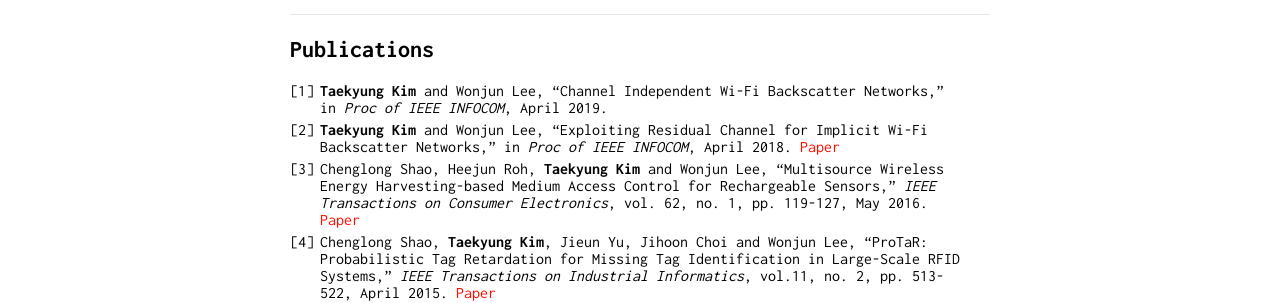
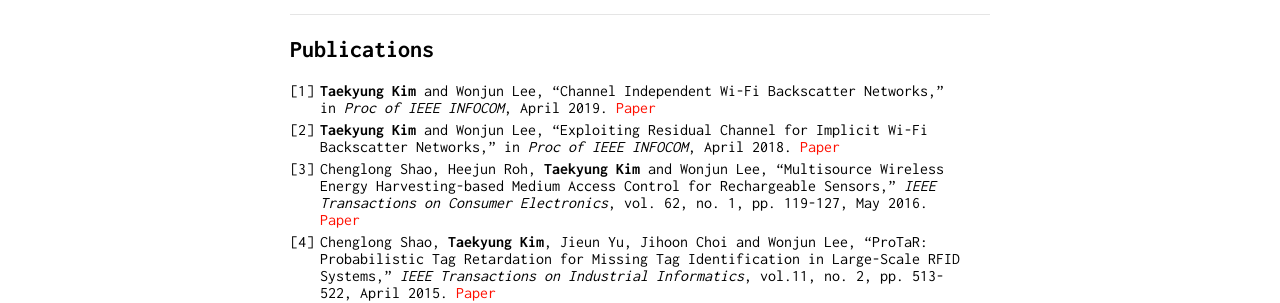
Before and after one commit to tkkim92/tkkim92.github.io, a Jekyll site: the page built from index.md, in a window 1280 px wide. Shown: the part 297-600 px from the top of the page. Built offline with Jekyll 4.4.1, drawn with Linux system fonts in a browser that asks for light colours; our own code applies the rules of GitHub Pages for plain Markdown files.

Commit message:
INFOCOM 2019 Paper

```diff
--- a/index.md
+++ b/index.md
@@ -15,7 +15,7 @@ Please send me an email to *tkkim92@korea.ac.kr* if you are interested in my res
 
 ## Publications
 
-1. **Taekyung Kim** and Wonjun Lee, "Channel Independent Wi-Fi Backscatter Networks," in *Proc of IEEE INFOCOM*, April 2019.
+1. **Taekyung Kim** and Wonjun Lee, "Channel Independent Wi-Fi Backscatter Networks," in *Proc of IEEE INFOCOM*, April 2019. [Paper](publications/Chan Indep WiFi BS_INFOCOM_2019.pdf)
 1. **Taekyung Kim** and Wonjun Lee, "Exploiting Residual Channel for Implicit Wi-Fi Backscatter Networks," in *Proc of IEEE INFOCOM*, April 2018. [Paper](https://ieeexplore.ieee.org/document/8486273)
 1. Chenglong Shao, Heejun Roh, **Taekyung Kim** and Wonjun Lee, "Multisource Wireless Energy Harvesting-based Medium Access Control for Rechargeable Sensors," *IEEE Transactions on Consumer Electronics*, vol. 62, no. 1, pp. 119-127, May 2016. [Paper](https://ieeexplore.ieee.org/document/7514670/)
 1. Chenglong Shao, **Taekyung Kim**, Jieun Yu, Jihoon Choi and Wonjun Lee, "ProTaR: Probabilistic Tag Retardation for Missing Tag Identification in Large-Scale RFID Systems," *IEEE Transactions on Industrial Informatics*, vol.11, no. 2, pp. 513-522, April 2015. [Paper](https://ieeexplore.ieee.org/document/7047883/)
```
Also changed, not shown: 1 other file.
